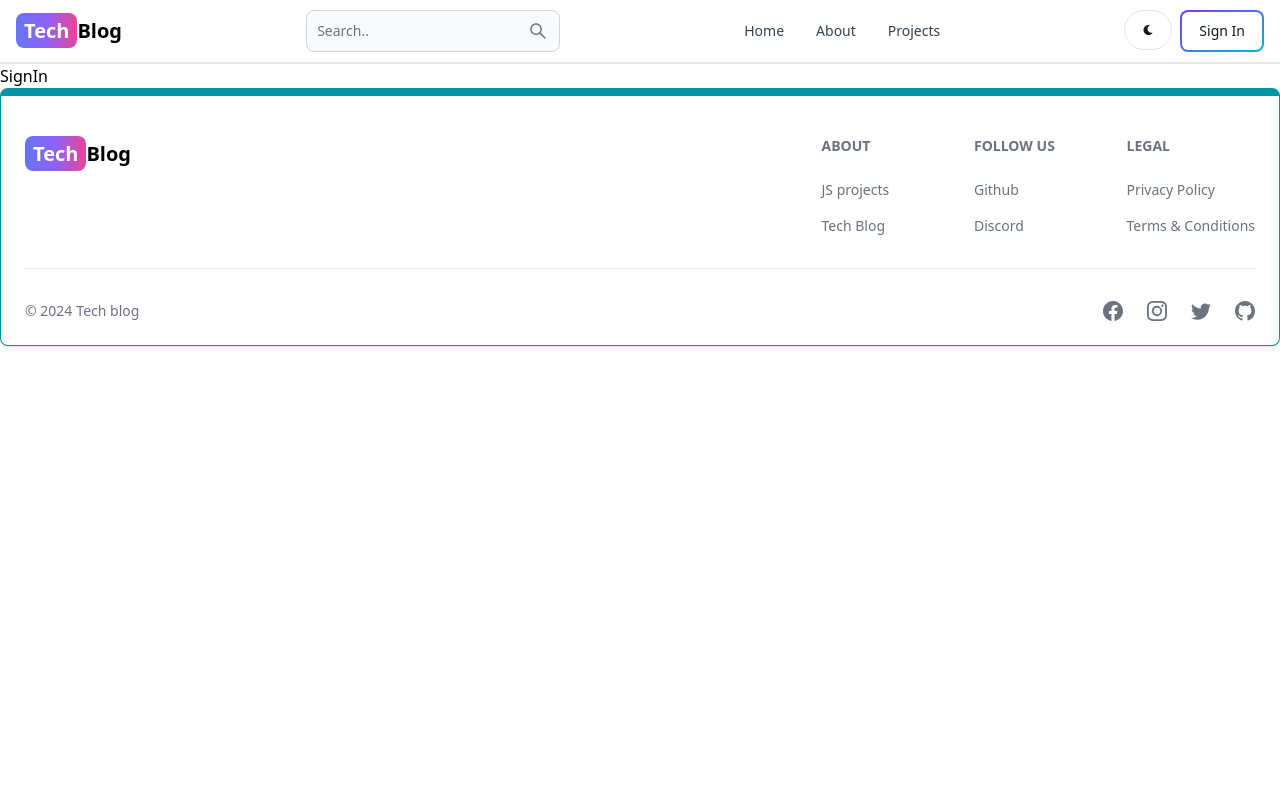
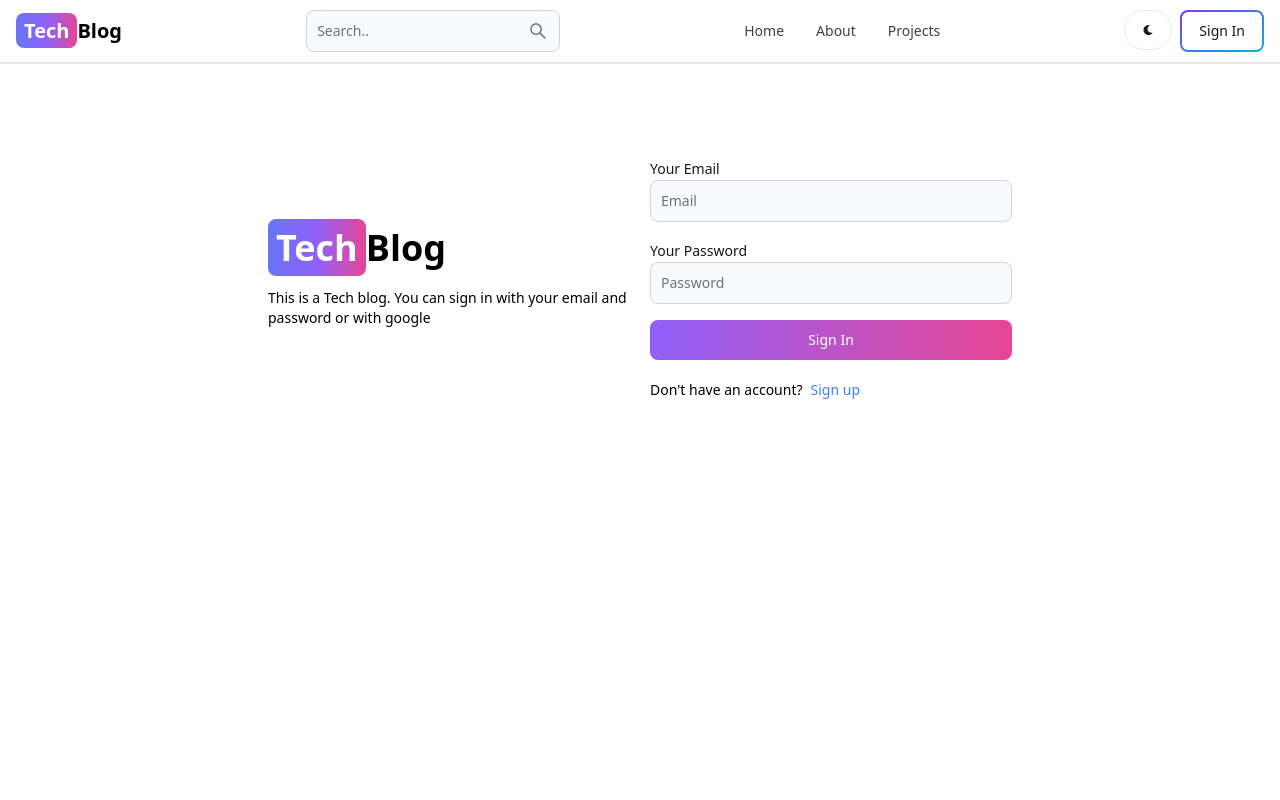
Before and after one commit to Nitheesh-Achuthan/mern-blog, a React (Vite) app in the folder client/: page /sign-in in a window 1280 px wide. Shown: the top 800 px of the page. Built offline with nearby package versions, Linux system fonts and the light colour scheme.

Commit message:
complete sign in page

```diff
--- a/client/src/Pages/SignIn.jsx
+++ b/client/src/Pages/SignIn.jsx
@@ -1,7 +1,99 @@
-import React from 'react'
+import React, { useState } from 'react'
+import { Link, useNavigate } from 'react-router-dom'
+import { Label, TextInput,Button, Alert, Spinner } from 'flowbite-react'
 
 export default function SignIn() {
+  const [formData, setFormData] = useState({});
+  const [errorMessage, setErrorMessage] = useState(null);
+  const [loading,setLoading] = useState(false);
+  const navigate = useNavigate();
+  const handleChange = (e) =>{
+    setFormData({...formData, [e.target.id]: e.target.value.trim()})
+  };
+  const handleSubmit = async (e) =>{
+    e.preventDefault();
+    if(!formData.email || !formData.password){
+        return setErrorMessage('Please fill out all fields');
+    }
+    try {
+      setLoading(true);
+      setErrorMessage(null);
+      const res = await fetch('/api/auth/signin', {
+        method: 'POST',
+        headers: {'Content-Type':'application/json'},
+        body: JSON.stringify(formData),
+      })
+      const data = await res.json();
+      console.log(data,'==========');
+      if (data.success === false){
+        return setErrorMessage(data.message);
+      }
+      setLoading(false);
+      if(res.ok){
+        navigate('/')
+      }
+
+    } catch (error) {
+      setErrorMessage(error.message);
+      setLoading(false);
+    }
+  }
   return (
-    <div>SignIn</div>
+    <div className='min-h-screen mt-20'>
+      <div className='flex p-3 max-w-3xl mx-auto flex-col md:flex-row
+      md:items-center gap-5'>
+        {/* left */}
+        <div className='flex-1'>
+        <Link to="/" className='font-bold dark:text-white text-4xl'>
+            <span className='px-2 py-1 bg-gradient-to-r from-indigo-500
+            via-purple-500 to-pink-500 rounded-lg text-white'>Tech</span>
+            Blog
+        </Link>
+        <p className='text-sm mt-5'>
+          This is a Tech blog. You can sign in with your email and password
+          or with google
+        </p>
+        </div>
+
+
+        {/* right */}
+        <div className='flex-1'>
+          <form className='flex flex-col gap-4' onSubmit={handleSubmit}>
+
+            <div>
+              <Label value='Your Email'/>
+              <TextInput type='email' placeholder='Email' id='email'
+              onChange={handleChange} />
+            </div>
+            <div>
+              <Label value='Your Password'/>
+              <TextInput type='password' placeholder='Password' id='password' onChange={handleChange} />
+            </div>
+            <Button gradientDuoTone='purpleToPink' type='submit' disabled={loading}>
+              {
+                loading ? (
+                <>
+                <Spinner size='sm'/>
+                  <span className='pl-3'>Loading...</span>
+                  </>
+                ) : ('Sign In')
+              }
+
+            </Button>
+          </form>
+          <div className="flex gap-2 text-sm mt-5">
+            <span>Don't have an account?</span>
+            <Link to='/sign-up' className='text-blue-500'>Sign up</Link>
+          </div>
+          {
+            errorMessage && (
+              <Alert className='mt-5' color='failure'>
+                {errorMessage}
+              </Alert>
+            )
+          }
+        </div>
+      </div>
+    </div>
   )
 }
```
